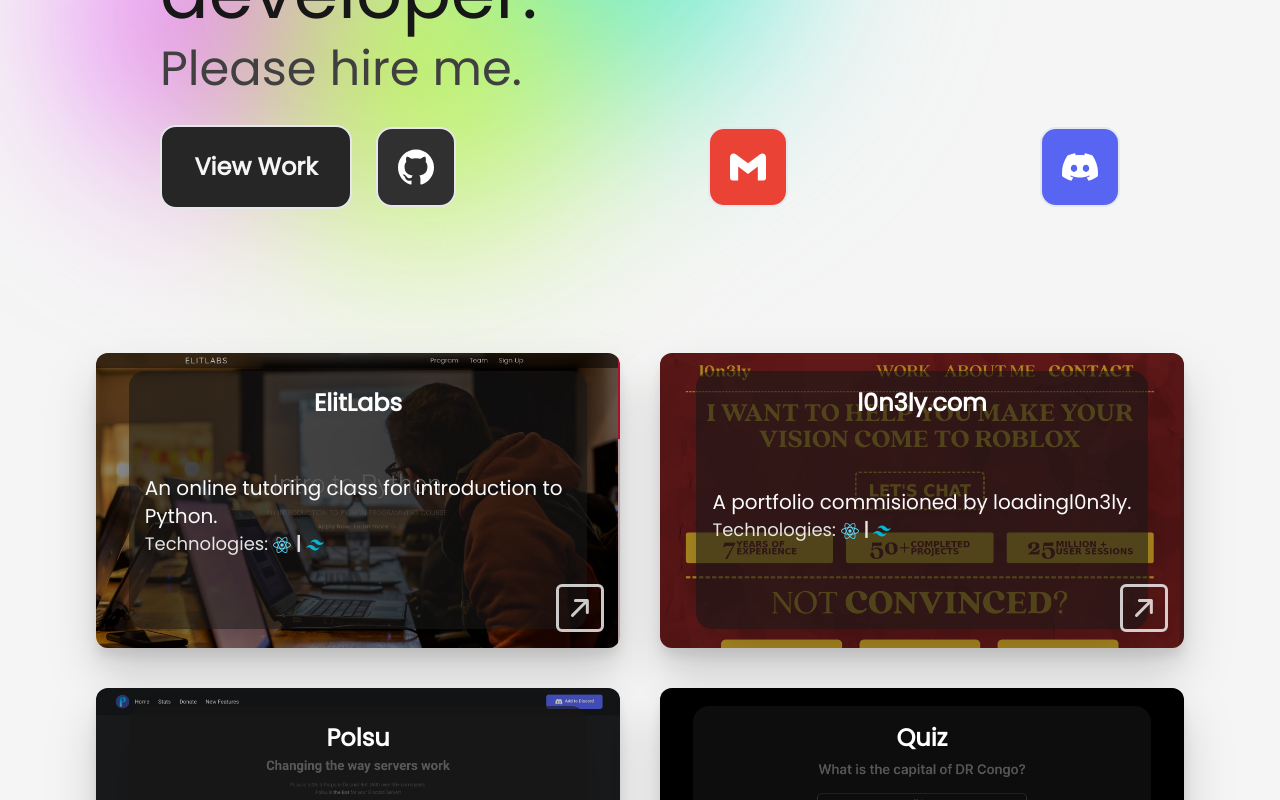
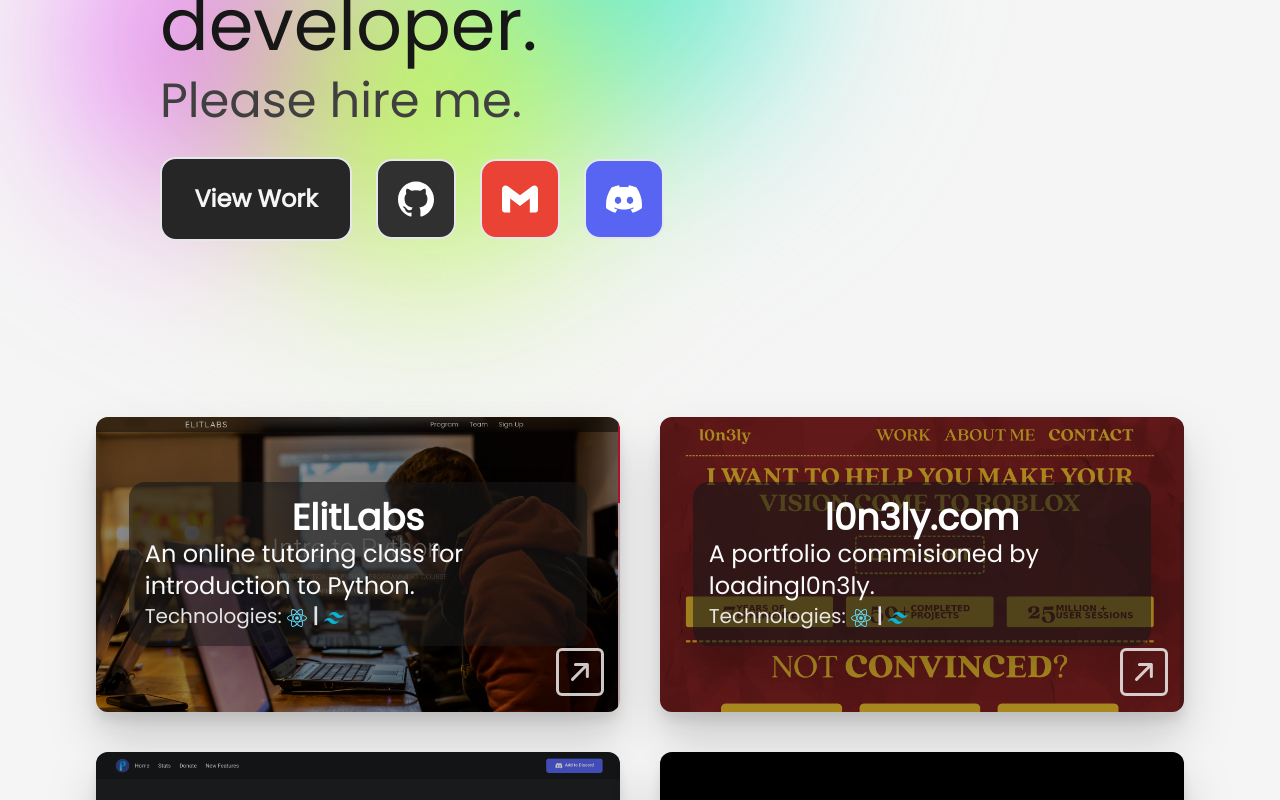
Before and after one commit to underscorelior/portfolio, a React (Vite) app: page / in a window 1280 px wide. Shown: the part 420-1220 px from the top of the page. Built offline with nearby package versions, Linux system fonts and the light colour scheme.

Commit message:
This still looks shit

```diff
--- a/src/components/Header.jsx
+++ b/src/components/Header.jsx
@@ -5,14 +5,14 @@
 class Header extends Component {
 	render() {
 		return (
-			<header className="relative mx-auto mt-16 flex w-full justify-center md:my-24 lg:my-36">
+			<header className="relative mx-auto mt-16 flex w-full justify-center md:my-24 lg:my-36 xl:my-44 3xl:my-[18rem] 4xl:my-[25rem]">
 				<div className="relative max-w-lg blur-xl lg:blur-3xl">
 					<div className="absolute -left-10 top-10 h-40 w-40 animate-blob rounded-full bg-fuchsia-400 mix-blend-multiply blur-xl filter sm:h-60 sm:w-60 lg:-left-20 lg:h-80 lg:w-80 lg:blur-3xl"></div>
 					<div className="animation-delay-2000 absolute left-32 top-0 h-40 w-40 animate-blob rounded-full bg-teal-300 mix-blend-multiply blur-xl filter sm:h-60 sm:w-60 lg:left-64 lg:h-80 lg:w-80 lg:blur-3xl"></div>
 					<div className="animation-delay-4000 absolute left-10 top-16 h-40 w-40 animate-blob rounded-full bg-lime-300 blur-xl filter sm:h-60 sm:w-60 lg:left-20 lg:top-32 lg:h-80 lg:w-80 lg:blur-3xl"></div>
 				</div>
 				<section className="relative flex h-full w-full max-w-[85%] flex-col justify-center rounded-lg sm:max-w-[70%] lg:w-[81%] lg:max-w-[75%]">
-					<h1 className="text-center text-[2.5rem] font-semibold leading-[3.25rem] text-neutral-900 md:text-left md:leading-[2.75rem] lg:w-[81%] lg:text-7xl lg:font-medium">
+					<h1 className="text-center text-[2.5rem] font-semibold leading-[3.25rem] text-neutral-900 md:text-left md:leading-[2.75rem] lg:w-[81%] lg:text-7xl lg:font-medium 3xl:w-[50%]">
 						{header.subtitle}
 					</h1>
 					<div className="mt-4 flex w-full items-center">
@@ -27,7 +27,7 @@
 							className="flex w-full items-center justify-center rounded-2xl border-2 bg-neutral-800 p-7 px-8 text-center text-2xl font-semibold text-neutral-100 duration-300 hover:bg-neutral-900 md:max-w-[50%] md:p-6 lg:max-w-[20%]">
 							View Work
 						</HashLink>
-						<section className="flex w-full flex-row justify-between gap-x-4 md:gap-x-6">
+						<section className="flex w-full flex-row justify-between md:justify-normal gap-x-4 md:gap-x-6">
 							<a
 								href="https://github.com/underscorelior"
 								target="_blank"
--- a/src/components/Projects.jsx
+++ b/src/components/Projects.jsx
@@ -32,14 +32,14 @@
 						className="card-zoom-img absolute -z-10 h-full w-full transform drop-shadow-sm transition-all duration-[350ms] ease-in-out"
 					/>
 					<div className="absolute h-full w-full bg-black opacity-25" />
-					<div className="card-zoom-text absolute flex h-full max-h-[87.5%] max-w-[87.5%] flex-col items-center justify-center rounded-xl bg-neutral-900/60 p-4 shadow-2xl transition-all duration-[350ms] md:rounded-2xl">
-						<h1 className="text-xl font-bold text-white md:text-2xl">
+					<div className="card-zoom-text absolute flex h-full md:h-auto max-h-[87.5%] max-w-[87.5%] flex-col items-center justify-center rounded-xl bg-neutral-900/60 p-4 shadow-2xl transition-all duration-[350ms] md:rounded-2xl">
+						<h1 className="text-xl md:text-4xl font-bold text-white">
 							{title}
 						</h1>
 						<div className="flex h-full w-full flex-col justify-center">
-							<p className="text-md text-neutral-50 md:text-xl">{desc}</p>
-							<p className="text-lg font-medium text-neutral-50/90">
-								Technologies: <span className="text-md md:text-lg">{tech}</span>
+							<p className="text-md xl:text-2xl text-neutral-50 md:text-xl">{desc}</p>
+							<p className="text-lg xl:text-xl font-medium text-neutral-50/90">
+								Technologies: <span className="text-md md:text-lg xl:text-xl">{tech}</span>
 							</p>
 							<p>{role}</p>
 						</div>
@@ -112,7 +112,7 @@
 							{/* <SiPlanetscale className="inline-block text-red-500" /> */}
 						</>
 					}
-					url="https://underscore-quiz.vercel.app/"
+					url="https://quiz.underscore.wtf/"
 					obj={quiz}
 				/>
 			</section>
--- a/tailwind.config.cjs
+++ b/tailwind.config.cjs
@@ -25,6 +25,10 @@
 			fontFamily: {
 				poppins: ['Poppins', 'sans-serif'],
 			},
+			screens: {
+				'3xl': '1920px',
+				'4xl': '2560px',
+			},
 		},
 	},
 };
```
